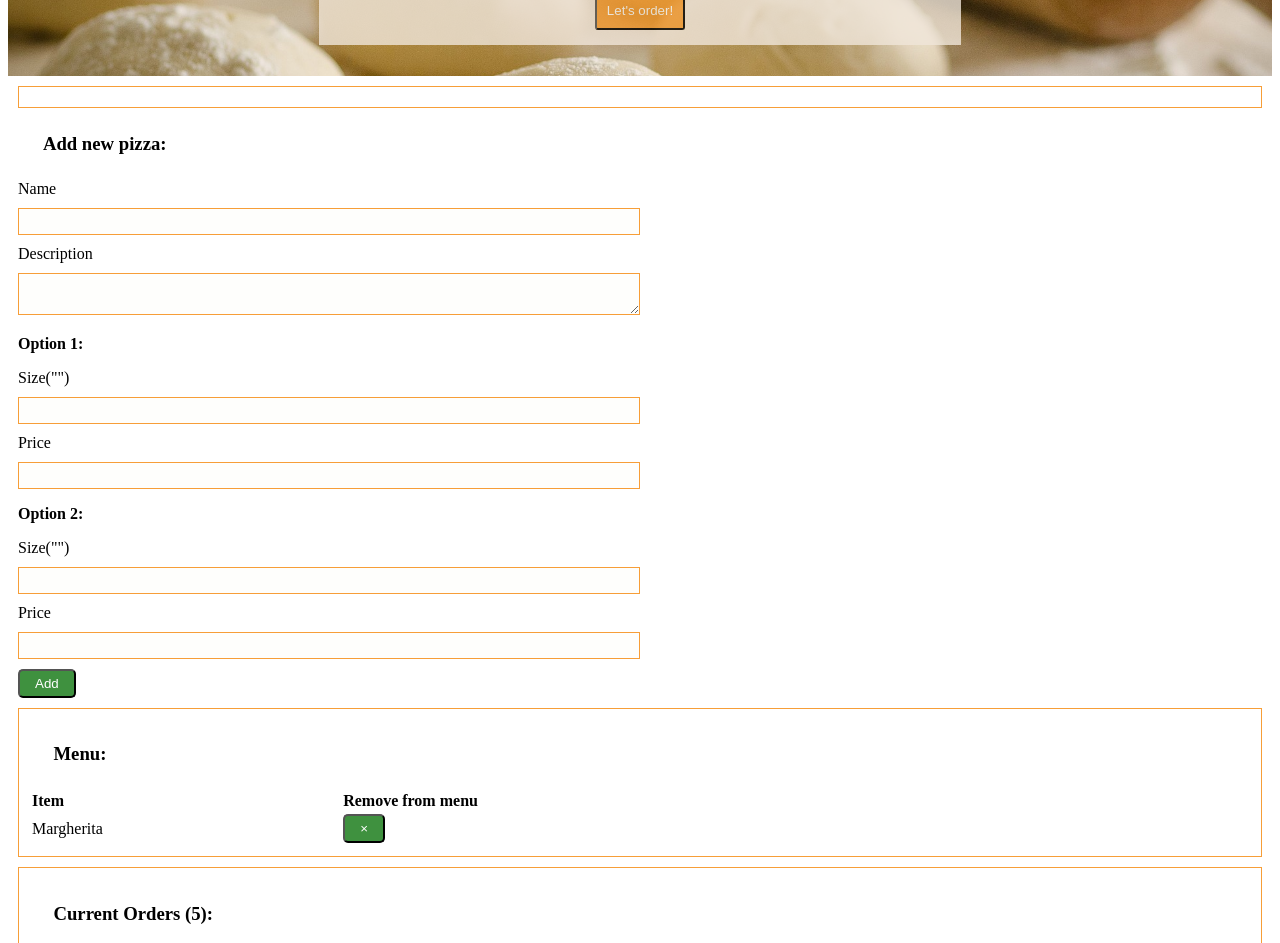
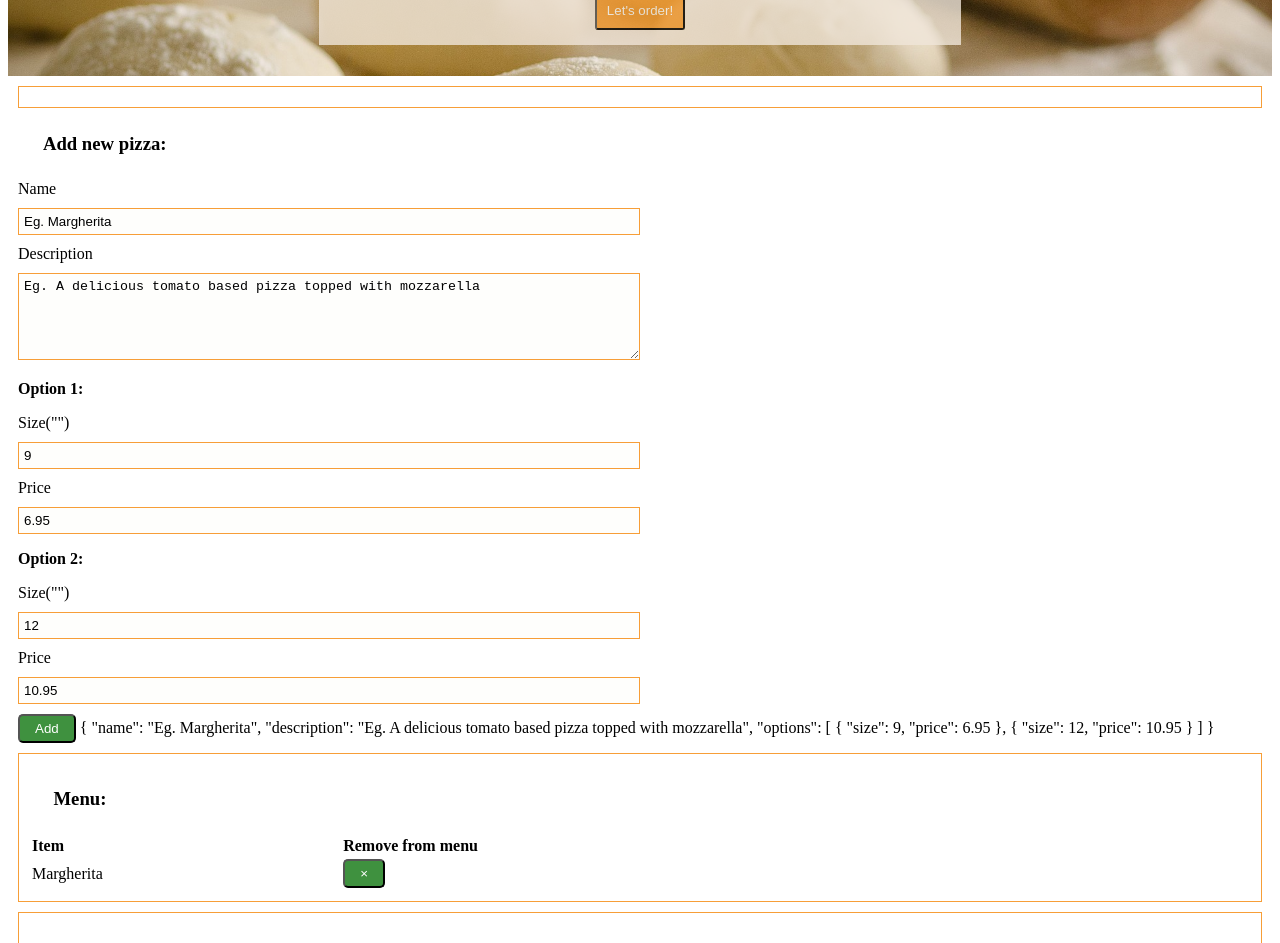
Before and after one commit to gulnazkassym/pizza_planet, a Vue app: page / in a window 1280 px wide. Shown: the part 560-1503 px from the top of the page. Built offline with nearby package versions, Linux system fonts and the light colour scheme.

Commit message:
Form input bindings

```diff
--- a/src/components/NewPizza.vue
+++ b/src/components/NewPizza.vue
@@ -3,41 +3,62 @@
     <h3>Add new pizza:</h3>
     <div class="form-group">
       <label for="name">Name</label>
-      <input type="text" id="name">
+      <input type="text" id="name" v-model="newPizza.name">
     </div>
     <div class="form-group">
       <label for="description">Description</label>
-      <textarea type="text" id="description"></textarea>
+      <textarea type="text" id="description" v-model="newPizza.description" rows="5"></textarea>
     </div>
     <p>
       <strong>Option 1:</strong>
     </p>
     <div class="form-group">
       <label for="size1">Size("")</label>
-      <input type="text" id="size1">
+      <input type="text" id="size1" v-model="newPizza.options[0].size">
     </div>
     <div class="form-group">
       <label for="price1">Price</label>
-      <input type="text" id="price1">
+      <input type="text" id="price1" v-model="newPizza.options[0].price">
     </div>
     <p>
       <strong>Option 2:</strong>
     </p>
     <div class="form-group">
       <label for="size2">Size("")</label>
-      <input type="text" id="size2">
+      <input type="text" id="size2" v-model="newPizza.options[1].size">
     </div>
     <div class="form-group">
       <label for="price2">Price</label>
-      <input type="text" id="price2">
+      <input type="text" id="price2" v-model="newPizza.options[1].price">
     </div>
-    <button type="button" class="btn_green">Add</button>
+    <button type="button" class="btn_green" @click="add">Add</button>
+    {{ this.newPizza }}
   </form>
 </template>
 
 <script>
 export default {
-  name: 'addNewPizza'
+  name: 'addNewPizza',
+  data() {
+    return {
+      newPizza: {
+        name: 'Eg. Margherita',
+        description: 'Eg. A delicious tomato based pizza topped with mozzarella',
+        options: [{
+          size: 9,
+          price: 6.95
+        }, {
+          size: 12,
+          price: 10.95
+        }]
+      }
+    }
+  },
+  methods: {
+    add() {
+      alert('Method trigerred')
+    }
+  }
 }
 </script>
 
```
